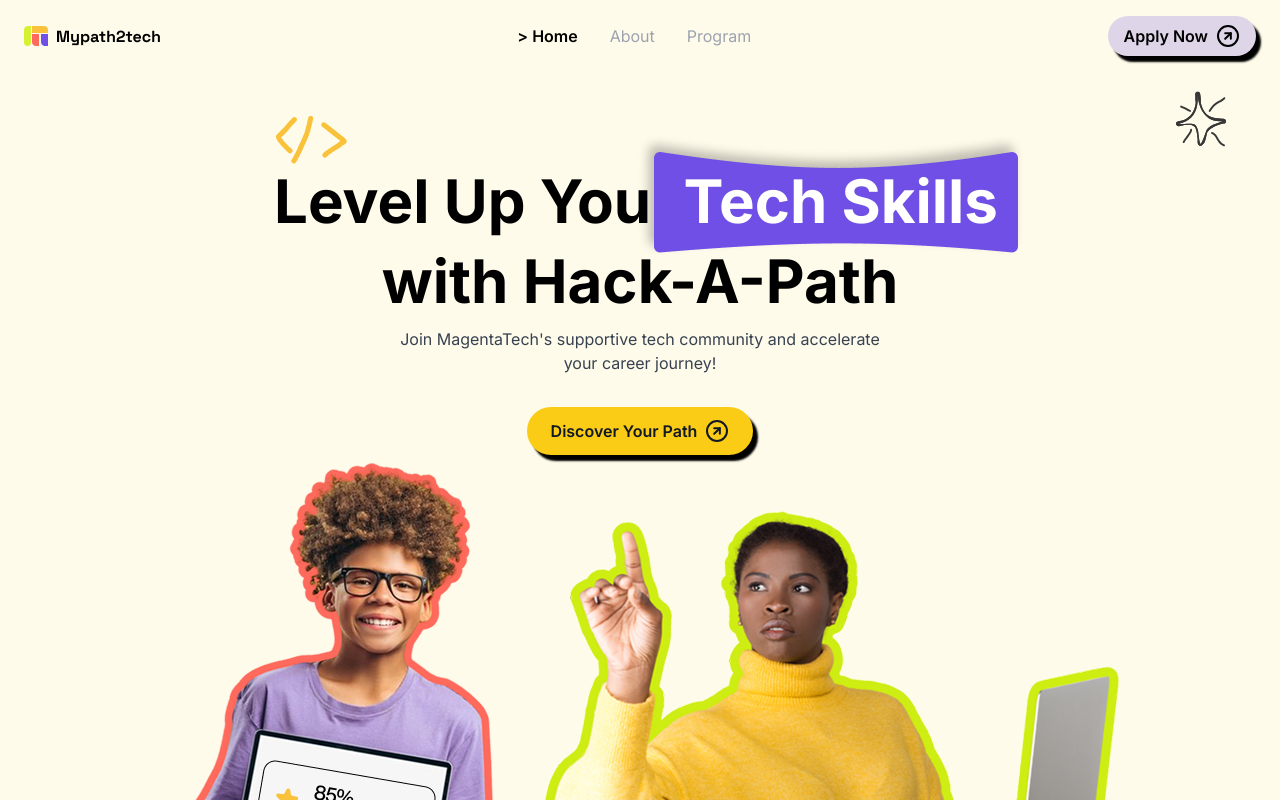
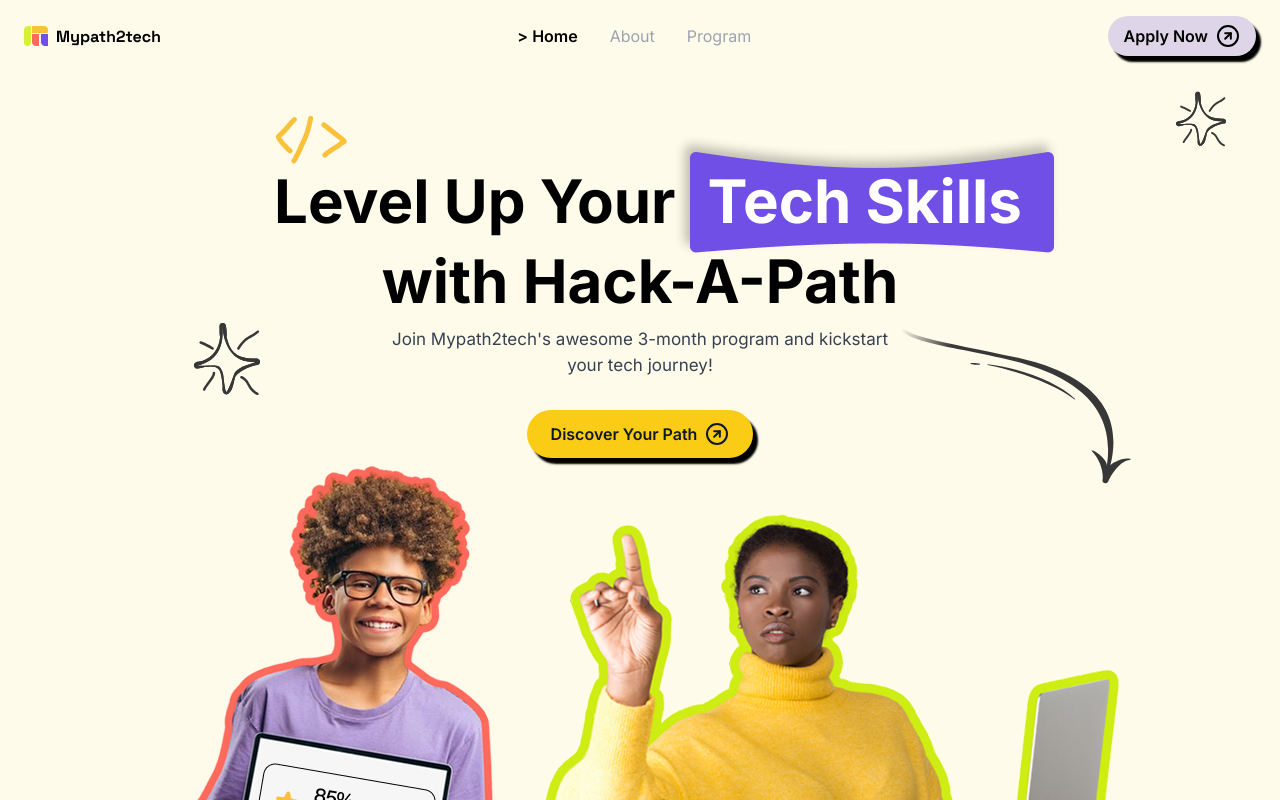
Before and after one commit to ajanixoxo/mptt, a React (Vite) app: page / in a window 1280 px wide. Shown: the top 800 px of the page. Built offline with nearby package versions, Linux system fonts and the light colour scheme.

Commit message:
completed the hero section layout

```diff
--- a/src/pages/LandingPage/EventSections.tsx
+++ b/src/pages/LandingPage/EventSections.tsx
@@ -64,7 +64,7 @@
 
 const EventsSection = () => {
     const ref = useRef(null)
-    const isInView = useInView(ref, { once: true, threshold: 0.1 })
+    const isInView = useInView(ref, { once: true })
 
     const containerVariants = {
         hidden: { opacity: 0 },
@@ -85,14 +85,7 @@
         },
     }
 
-    const decorationVariants = {
-        hidden: { opacity: 0, scale: 0 },
-        visible: {
-            opacity: 1,
-            scale: 1,
-            transition: { duration: 0.5, ease: "easeOut" },
-        },
-    }
+
 
     const getTagColor = (tag: string) => {
         switch (tag) {
--- a/src/pages/LandingPage/FindYourPlace.tsx
+++ b/src/pages/LandingPage/FindYourPlace.tsx
@@ -35,7 +35,7 @@
 
 const FindYourPlace = () => {
     const ref = useRef(null)
-    const isInView = useInView(ref, { once: true, threshold: 0.2 })
+    const isInView = useInView(ref, { once: true })
 
     const containerVariants = {
         hidden: { opacity: 0 },
--- a/src/pages/LandingPage/Hero.tsx
+++ b/src/pages/LandingPage/Hero.tsx
@@ -53,11 +53,7 @@
         },
     }
 
-    const lineVariants = {
-        hidden: { width: "0%" },
-        visible: { width: "100%", transition: { duration: 0.6 } },
-        exit: { width: "0%", transition: { duration: 0.6 } },
-    }
+
 
     return (
         <motion.section
@@ -120,18 +116,18 @@
 
                         </div>
                         <motion.h1
-                            className="text-4xl md:text-5xl  lg:text-6xl text-center font-bold mb-4 leading-tight"
+                            className="text-4xl md:text-5xl  lg:text-6xl text-center font-bold mb-4 realtive leading-tight"
                             variants={itemVariants}
                         >
                             Level Up Your
                             <span className="iniline-flex items-center    justify-center text-white px-2 py-1 rounded ">
-                                <img src="/rec.png" className="absolute child top-5 -right-5  z-10 " />
-                                <span className="relative z-20">Tech Skills</span>
-                                </span>
+                                <img src="/rec.png" className="absolute child top-5 -right-14  z-10 " />
+                                <span className="relative z-20 -right-6">Tech Skills</span>
+                            </span>
                             <br />
-                        <div className="mt-5"></div>                            with{" "}
+                            <div className="mt-5"></div>                            with{" "}
                             <span
-                                className="relative inline-block"
+                                className="relative inline-block z-40"
                                 onMouseEnter={() => setIsHovered(true)}
                                 onMouseLeave={() => setIsHovered(false)}
                             >
@@ -144,9 +140,29 @@
                                 )}
                             </span>
                         </motion.h1>
+                        <Star classes="66" style="absolute top-[60%] -left-20" />
+                        <motion.p className="text-gray-700 inline-block mb-8 text-[17px] max-w-lg text-center relative z-20" variants={itemVariants}>
+                            Join Mypath2tech's awesome 3-month program and kickstart
 
-                        <motion.p className="text-gray-700 mb-8 max-w-lg text-center" variants={itemVariants}>
-                            Join MagentaTech's supportive tech community and accelerate your career journey!
+                            <div className="absolute  w-full -top-20 -right-[400px] z-5">
+
+                                <svg width="378" height="241" viewBox="0 0 378 241" fill="none" xmlns="http://www.w3.org/2000/svg">
+                                    <path d="M324.348 234.173C322.888 237.564 318.066 236.27 318.518 233.375C319.84 224.448 315.488 211.757 307.771 204.012C307.733 203.973 307.706 203.927 307.691 203.878C307.676 203.829 307.674 203.779 307.685 203.731C307.697 203.683 307.721 203.638 307.756 203.601C307.792 203.564 307.837 203.536 307.888 203.518C308.054 203.449 308.237 203.413 308.425 203.413C308.613 203.413 308.802 203.448 308.978 203.516C314.451 205.643 323.548 213.965 322.802 218.635C333.06 154.252 281.933 124.82 217.446 111.113C184.436 103.239 150.835 99.0772 129.423 90.785C108.011 82.4928 50.0252 31.2344 38.6784 1.20679C38.632 1.13102 38.6069 1.04758 38.6051 0.963813C38.6034 0.880047 38.6251 0.798493 38.6683 0.726374C38.7116 0.654256 38.7751 0.593787 38.8532 0.550259C38.9314 0.506731 39.0217 0.481473 39.1164 0.476727C39.282 0.46281 39.4517 0.494563 39.6024 0.567614C39.7532 0.640666 39.8776 0.7515 39.9586 0.884932C53.6831 29.3029 111.253 81.2713 132.732 88.336C154.211 95.4008 185.43 100.387 218.787 107.661C287.3 119.873 343.57 150.24 326.304 218.59C326.813 216.595 338.241 210.184 345.796 211.678C346.013 211.721 346.208 211.832 346.346 211.99C346.483 212.148 346.552 212.341 346.539 212.532L346.533 212.557C346.525 212.666 346.468 212.765 346.376 212.833C346.283 212.902 346.162 212.934 346.037 212.924C337.431 212.431 327.273 227.346 324.348 234.173Z" fill="url(#paint0_linear_83_888)" />
+                                    <path d="M203.598 117.93C230.745 123.419 269.942 135.892 290.666 152.523C290.735 152.563 290.815 152.582 290.894 152.577C290.973 152.573 291.047 152.545 291.103 152.498C291.158 152.451 291.193 152.387 291.201 152.318C291.21 152.249 291.191 152.177 291.148 152.116C271.945 133.256 231.598 120.327 203.683 117.346C203.605 117.35 203.534 117.376 203.479 117.421C203.424 117.466 203.388 117.527 203.379 117.594C203.369 117.661 203.385 117.731 203.425 117.792C203.465 117.853 203.526 117.901 203.598 117.93Z" fill="#373737" />
+                                    <path d="M195.57 117.668C195.681 117.641 195.778 117.583 195.847 117.504C195.917 117.425 195.956 117.327 195.96 117.224C195.963 117.121 195.931 117.017 195.867 116.927C195.804 116.836 195.711 116.763 195.603 116.717C195.272 116.639 194.936 116.559 194.598 116.51C193.489 116.31 192.373 116.164 191.253 116.072C190.133 115.978 189.012 115.942 187.896 115.963C187.551 115.97 187.211 115.983 186.87 116.001C186.757 116.028 186.658 116.085 186.587 116.165C186.515 116.244 186.475 116.343 186.471 116.447C186.468 116.552 186.501 116.656 186.566 116.748C186.631 116.839 186.725 116.912 186.835 116.958C187.177 117.039 187.514 117.118 187.858 117.164C190.078 117.566 192.326 117.749 194.561 117.71C194.921 117.713 195.257 117.693 195.57 117.668Z" fill="#373737" />
+                                    <defs>
+                                        <linearGradient id="paint0_linear_83_888" x1="271.643" y1="159.689" x2="83.1882" y2="55.4398" gradientUnits="userSpaceOnUse">
+                                            <stop offset="0.557948" stop-color="#373737" />
+                                            <stop offset="0.799114" stop-color="#FEFBEA" />
+                                        </linearGradient>
+                                    </defs>
+                                </svg>
+
+
+
+
+                            </div>
+                            your tech journey!
                         </motion.p>
 
                         <motion.button
```
